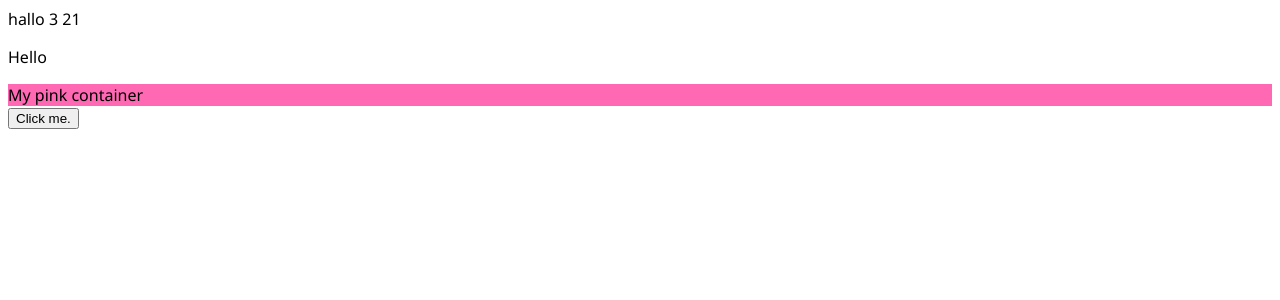
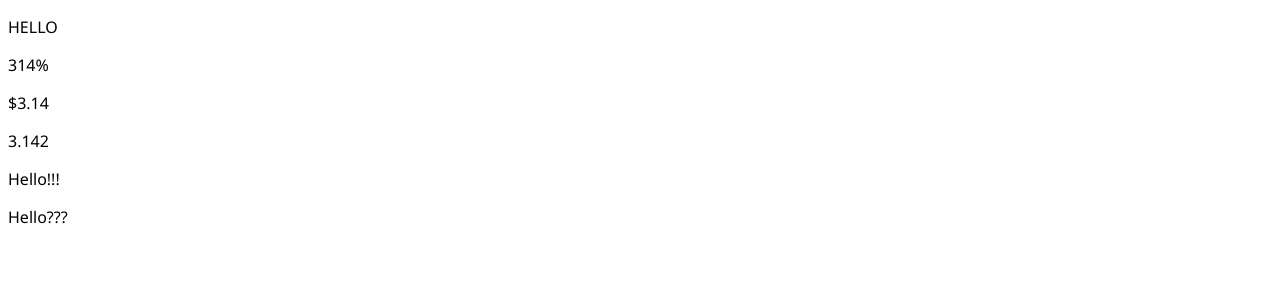
Before and after one commit to thinktecture/angular-workshop, an Angular app in the folder todo/: page / in a window 1280 px wide. Shown: the top 300 px of the page. Built offline with nearby package versions, Linux system fonts and the light colour scheme.

Commit message:
lab 3 pipes

```diff
--- a/todo/src/app/app.component.html
+++ b/todo/src/app/app.component.html
@@ -1,9 +1,8 @@
-{{ "hallo" }}
-{{ 3 }}
-{{ 17 + 4 }}
+<p>{{ value | uppercase}}</p>
 
-<p>{{ value }}</p>
+<p>{{ number | percent}}</p>
+<p>{{ number | currency}}</p>
+<p>{{ number | number}}</p>
 
-<div [style.backgroundColor]="color">My pink container</div>
-
-<button (mousemove)="onMouseMove($event)" (click)="onClick($event)">Click me.</button>
+<p>{{ value | yell}}</p>
+<p>{{ value | yell: '???'}}</p>
--- a/todo/src/app/app.component.ts
+++ b/todo/src/app/app.component.ts
@@ -1,15 +1,18 @@
+import { CommonModule } from '@angular/common';
 import { Component } from '@angular/core';
+import { YellPipe } from './yell.pipe';
 
 @Component({
   selector: 'app-root',
   standalone: true,
   templateUrl: './app.component.html',
   styleUrl: './app.component.scss',
+  imports: [CommonModule, YellPipe],
 })
 export class AppComponent {
   public value = 'Hello';
   public color = 'hotpink';
-
+  public number = 3.14159;
   public onClick(event: MouseEvent) {
     console.log(event.clientX);
   }
--- /dev/null
+++ b/todo/src/app/yell.pipe.ts
@@ -0,0 +1,12 @@
+import { Pipe, PipeTransform } from '@angular/core';
+
+@Pipe({
+  name: 'yell',
+  standalone: true,
+})
+export class YellPipe implements PipeTransform {
+  transform(value: string, args?: string) {
+    const suffix = args || '!!!';
+    return value + suffix;
+  }
+}
```
Also changed, not shown: 2 other files (tests, documents, lock files or other folders).
